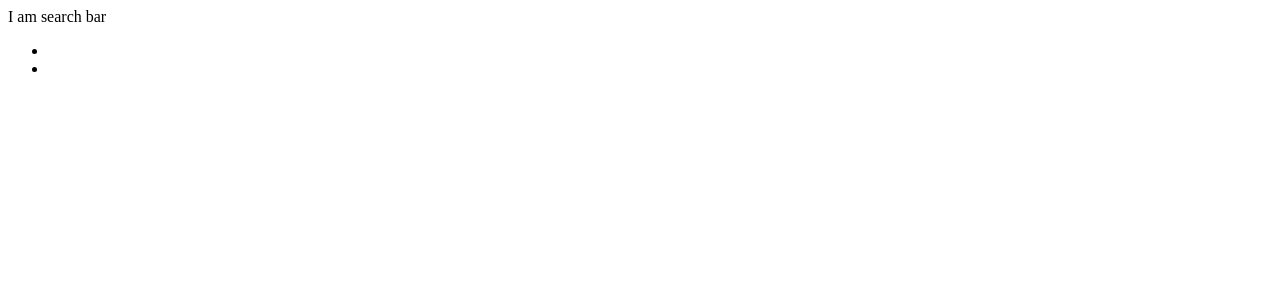
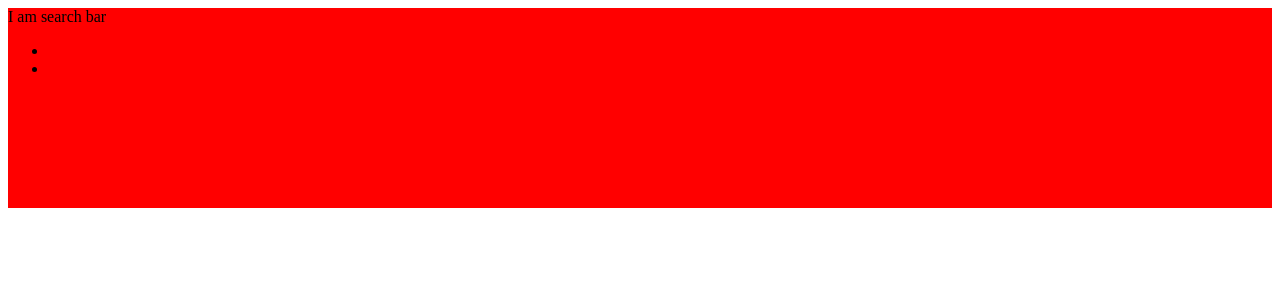
Before and after one commit to Izgardon/hobby-swap-front-end, a React (Create React App) app: page / in a window 1280 px wide. Shown: the top 300 px of the page. Built offline with nearby package versions, Linux system fonts and the light colour scheme.

Commit message:
stylesheets ready to be added

```diff
--- a/package.json
+++ b/package.json
@@ -13,6 +13,7 @@
     "react": "^18.2.0",
     "react-dom": "^18.2.0",
     "react-scripts": "5.0.1",
+    "sass": "^1.54.8",
     "typescript": "^4.8.2",
     "web-vitals": "^2.1.4"
   },
--- a/src/Components/NavBar/index.tsx
+++ b/src/Components/NavBar/index.tsx
@@ -1,6 +1,7 @@
 import React from "react";
 
 import { SearchBar } from "../";
+import "./navbar.scss";
 
 interface HeaderProps {
   buttonText: string;
@@ -8,7 +9,7 @@ interface HeaderProps {
   //etc
 }
 
-export const NavBar = (props: HeaderProps) => {
+export const NavBar = () => {
   return (
     <div className="navbar">
       <SearchBar />
--- a/src/Components/NavBar/_navbar.scss
+++ b/src/Components/NavBar/navbar.scss
@@ -1,5 +1,5 @@
 .navbar {
   background-color: red;
   width: 100%;
-  height: 100px;
+  height: 200px;
 }
```
Also changed, not shown: 1 other file (tests, documents, lock files or other folders).
